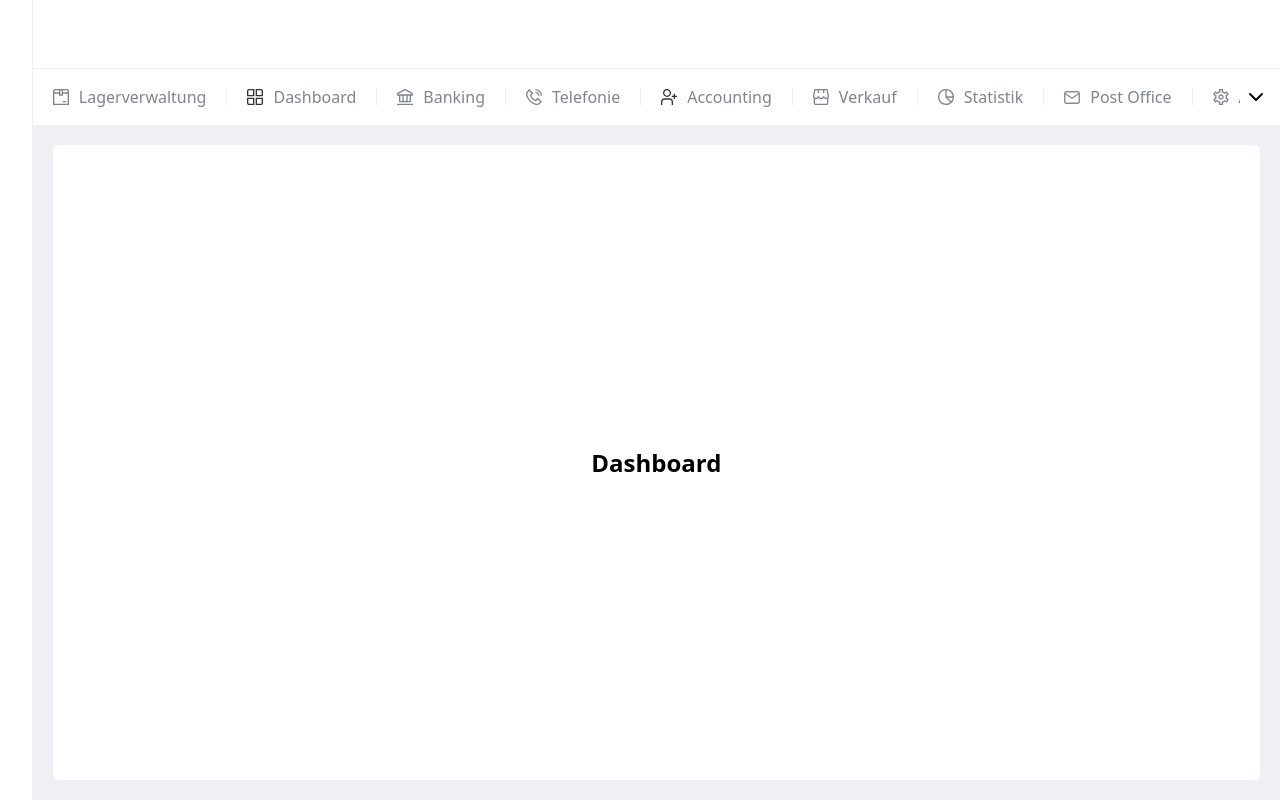
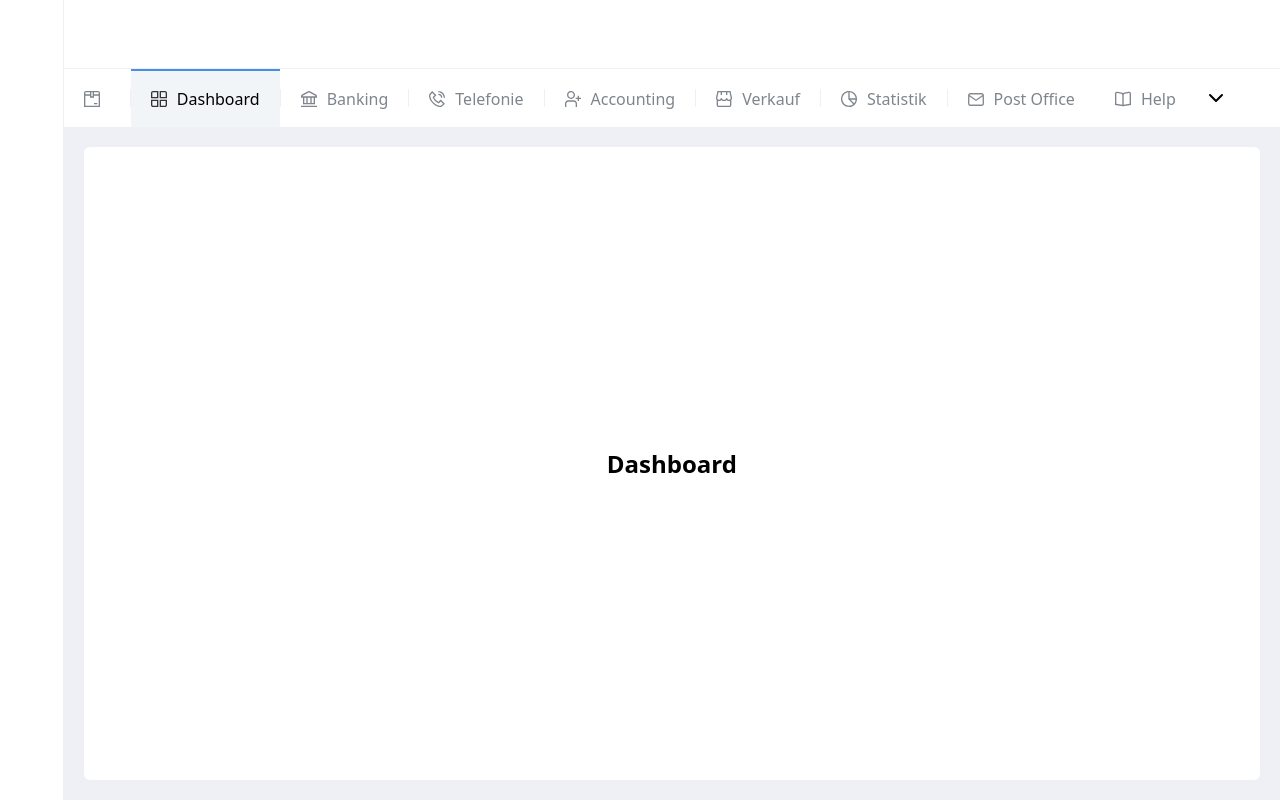
Before and after one commit to KristinaPotapenko/insiders-test, a Next.js app: page /dashboard in a window 1280 px wide. Built offline with nearby package versions, Linux system fonts and the light colour scheme.

Commit message:
feat: add overflow logic for dropdown

```diff
--- a/src/app/layout.tsx
+++ b/src/app/layout.tsx
@@ -3,8 +3,6 @@ import { Poppins } from "next/font/google";
 
 import "./globals.css";
 import TabsContainer from "@/components/TabsContainer/TabsContainer";
-
-import { ChevronDown } from "lucide-react";
 
 const poppins = Poppins({
   variable: "--font-poppins",
@@ -17,6 +15,43 @@ export const metadata: Metadata = {
   description:
     "Test project for Insiders company. Built with Next.js, Tailwind CSS, and modern frontend practices.",
 };
+
+const tabs = [
+  { id: 1, name: "Lagerverwaltung", pinned: true },
+  { id: 2, name: "Dashboard", pinned: false },
+  { id: 3, name: "Banking", pinned: false },
+  { id: 4, name: "Telefonie", pinned: false },
+  { id: 5, name: "Accounting", pinned: false },
+  { id: 6, name: "Verkauf", pinned: false },
+  { id: 7, name: "Statistik", pinned: false },
+  { id: 8, name: "Post Office", pinned: false },
+  { id: 9, name: "Administration", pinned: false },
+  { id: 10, name: "Help", pinned: false },
+  { id: 11, name: "Warenbestand", pinned: false },
+  { id: 12, name: "Auswahllisten", pinned: false },
+  { id: 13, name: "Einkauf", pinned: false },
+  { id: 14, name: "Rechn", pinned: false },
+  { id: 15, name: "Verkauf", pinned: false },
+  { id: 16, name: "Post Office", pinned: false },
+  { id: 17, name: "Telefonie", pinned: false },
+];
+
+const icons = [
+  { id: 1, src: "/tabs/Lagerverwaltung.svg", alt: "Lagerverwaltung" },
+  { id: 2, src: "/tabs/Dashboard.svg", alt: "Dashboard" },
+  { id: 3, src: "/tabs/Banking.svg", alt: "Banking" },
+  { id: 4, src: "/tabs/Telefonie.svg", alt: "Telefonie" },
+  { id: 5, src: "/tabs/Accounting.svg", alt: "Accounting" },
+  { id: 6, src: "/tabs/Verkauf.svg", alt: "Verkauf" },
+  { id: 7, src: "/tabs/Statistik.svg", alt: "Statistik" },
+  { id: 8, src: "/tabs/PostOffice.svg", alt: "Post Office" },
+  { id: 9, src: "/tabs/Administration.svg", alt: "Administration" },
+  { id: 10, src: "/tabs/Help.svg", alt: "Help" },
+  { id: 11, src: "/tabs/Warenbestand.svg", alt: "Warenbestand" },
+  { id: 12, src: "/tabs/Auswahllisten.svg", alt: "Auswahllisten" },
+  { id: 13, src: "/tabs/Einkauf.svg", alt: "Einkauf" },
+  { id: 14, src: "/tabs/Rechn.svg", alt: "Rechn" },
+];
 
 export default function RootLayout({
   children,
@@ -32,9 +67,8 @@ export default function RootLayout({
         <div className="flex flex-col grow min-w-0 bg-[rgba(174,182,206,0.2)]">
           <header className="flex-shrink-0 w-full h-[69px] bg-white border-b border-[rgba(174,182,206,0.2)]"></header>
           <main className="flex flex-col flex-1 min-h-0">
-            <div className="relative flex items-center flex-shrink-0 bg-white pr-10">
-              <TabsContainer />
-              <ChevronDown className="absolute top-1/2 right-3 w-6 h-6 -translate-y-1/2" />
+            <div className="flex-shrink-0 bg-white pr-12 b-2.5">
+              <TabsContainer tabs={tabs} icons={icons} />
             </div>
             {children}
           </main>
--- a/src/components/Tab/Tab.tsx
+++ b/src/components/Tab/Tab.tsx
@@ -1,13 +1,19 @@
 import Link from "next/link";
 
 interface TabProps {
+  className?: string;
   href: string;
+  onClick?: () => void;
   children: React.ReactNode;
 }
 
-export default function Tab({ href, children }: TabProps) {
+export default function Tab({ href, onClick, className, children }: TabProps) {
   return (
-    <Link className="text-[rgba(127,133,141,1)] text-nowrap" href={href}>
+    <Link
+      className={`${className} text-[rgba(127,133,141,1)] text-nowrap`}
+      href={href}
+      onClick={onClick}
+    >
       {children}
     </Link>
   );
--- /dev/null
+++ b/src/components/TabItem/TabItem.tsx
@@ -0,0 +1,45 @@
+import Image from "next/image";
+
+import { Tab as TabInterface, TabIcon } from "@/interfaces/interfaces";
+import { getHref } from "@/utils/getHref";
+import { getIcon } from "@/utils/getIcon";
+
+import Tab from "../Tab/Tab";
+
+interface TabItemProps {
+  tab: TabInterface;
+  activeTab: number;
+  icons: TabIcon[];
+  onClick: () => void;
+}
+
+export default function TabItem({
+  tab,
+  activeTab,
+  onClick,
+  icons,
+}: TabItemProps) {
+  const icon = getIcon(tab.name, icons);
+
+  return (
+    <Tab
+      href={getHref(tab.name)}
+      onClick={onClick}
+      className={`flex items-center gap-2.5 h-full px-5 py-4
+        border-t-2 border-transparent cursor-pointer
+        hover:bg-[rgba(241,245,248,1)]
+        hover:border-t-[rgb(127,133,141)]
+        ${
+          tab.id === activeTab
+            ? "border-t-[rgb(70,144,226)] bg-[rgba(241,245,248,1)]"
+            : ""
+        }
+      `}
+    >
+      {icon && <Image src={icon.src} alt={icon.alt} width={16} height={16} />}
+      <p className={tab.id === activeTab ? "text-black" : ""}>
+        {tab.pinned ? "" : tab.name}
+      </p>
+    </Tab>
+  );
+}
--- a/src/components/TabsContainer/TabsContainer.tsx
+++ b/src/components/TabsContainer/TabsContainer.tsx
@@ -1,73 +1,97 @@
-import Image from "next/image";
+"use client";
 
-import Tab from "../Tab/Tab";
+import { useEffect, useState } from "react";
 
-const tabsIcon = [
-  { id: 1, src: "/tabs/Lagerverwaltung.svg", alt: "Lagerverwaltung" },
-  { id: 2, src: "/tabs/Dashboard.svg", alt: "Dashboard" },
-  { id: 3, src: "/tabs/Banking.svg", alt: "Banking" },
-  { id: 4, src: "/tabs/Telefonie.svg", alt: "Telefonie" },
-  { id: 5, src: "/tabs/Accounting.svg", alt: "Accounting" },
-  { id: 6, src: "/tabs/Verkauf.svg", alt: "Verkauf" },
-  { id: 7, src: "/tabs/Statistik.svg", alt: "Statistik" },
-  { id: 8, src: "/tabs/PostOffice.svg", alt: "Post Office" },
-  { id: 9, src: "/tabs/Administration.svg", alt: "Administration" },
-  { id: 10, src: "/tabs/Help.svg", alt: "Help" },
-  { id: 11, src: "/tabs/Warenbestand.svg", alt: "Warenbestand" },
-  { id: 12, src: "/tabs/Auswahllisten.svg", alt: "Auswahllisten" },
-  { id: 13, src: "/tabs/Einkauf.svg", alt: "Einkauf" },
-  { id: 14, src: "/tabs/Rechn.svg", alt: "Rechn" },
-];
+import { Tab, TabIcon } from "@/interfaces/interfaces";
+import { useOverflowTabs } from "@/hooks/useOverflowTabs";
 
-export default function TabsContainer() {
-  const tabs = [
-    { id: 1, name: "Lagerverwaltung", pinned: false },
-    { id: 2, name: "Dashboard", pinned: false },
-    { id: 3, name: "Banking", pinned: false },
-    { id: 4, name: "Telefonie", pinned: false },
-    { id: 5, name: "Accounting", pinned: false },
-    { id: 6, name: "Verkauf", pinned: false },
-    { id: 7, name: "Statistik", pinned: false },
-    { id: 8, name: "Post Office", pinned: false },
-    { id: 9, name: "Administration", pinned: false },
-    { id: 10, name: "Help", pinned: false },
-    { id: 11, name: "Warenbestand", pinned: false },
-    { id: 12, name: "Auswahllisten", pinned: false },
-    { id: 13, name: "Einkauf", pinned: false },
-    { id: 14, name: "Rechn", pinned: false },
-    { id: 15, name: "Verkauf", pinned: false },
-    { id: 16, name: "Post Office", pinned: false },
-    { id: 17, name: "Telefonie", pinned: false },
-  ];
+import TabItem from "../TabItem/TabItem";
+import { TabsDropdown } from "../TabsDropdown/TabsDropdown";
+
+export interface TabsContainerProps {
+  tabs: Tab[];
+  icons: TabIcon[];
+}
+import { ChevronDown } from "lucide-react";
+
+export default function TabsContainer({ tabs, icons }: TabsContainerProps) {
+  const [activeTab, setActiveTab] = useState(2);
+  const { visibleTabs, overflowTabs, navRef, setTabRef } = useOverflowTabs({
+    tabs,
+  });
+  const [dropdownOpen, setDropdownOpen] = useState(false);
+
+  useEffect(() => {
+    if (!dropdownOpen) return;
+
+    const handleClickOutside = (event: MouseEvent) => {
+      if (navRef.current && !navRef.current.contains(event.target as Node)) {
+        setDropdownOpen(false);
+      }
+    };
+
+    document.addEventListener("mousedown", handleClickOutside);
+    return () => document.removeEventListener("mousedown", handleClickOutside);
+  }, [dropdownOpen]);
 
   return (
-    <nav className="flex w-full overflow-hidden">
+    <nav ref={navRef} className="relative flex w-full">
       {tabs.map((tab, index) => {
-        const href = `/${tab.name.toLowerCase().replace(/\s+/g, "-")}`;
-        const isLast = index === tabs.length - 1;
-
-        const icon = tabsIcon.find((icon) => icon.alt === tab.name);
-
+        const isVisible = visibleTabs.some((t) => t.id === tab.id);
+        if (!isVisible) {
+          return (
+            <div
+              key={tab.id}
+              ref={(el) => setTabRef(tab.id, el)}
+              className="absolute opacity-0 pointer-events-none"
+            />
+          );
+        }
         return (
-          <div key={tab.id} className="flex items-center flex-shrink-0">
-            <div className="flex items-center gap-2.5 px-5 py-4 flex-shrink-0">
-              {icon && (
-                <Image
-                  src={icon.src}
-                  alt={icon.alt}
-                  width={16}
-                  height={16}
-                  className="object-contain flex-shrink-0"
-                />
+          <div
+            key={tab.id}
+            ref={(el) => setTabRef(tab.id, el)}
+            className="flex items-center flex-shrink-0"
+          >
+            <TabItem
+              tab={tab}
+              activeTab={activeTab}
+              icons={icons}
+              onClick={() => setActiveTab(tab.id)}
+            />
+            {index < tabs.length - 1 &&
+              visibleTabs.some((t) => t.id === tabs[index + 1]?.id) && (
+                <div className="w-px h-4.5 bg-[rgba(174,182,206,0.2)]" />
               )}
-              <Tab href={href}>{tab.name}</Tab>
-            </div>
-            {!isLast && (
-              <div className="w-px h-4.5 bg-[rgba(174,182,206,0.2)] flex-shrink-0" />
-            )}
           </div>
         );
       })}
+
+      {overflowTabs.length > 0 && (
+        <>
+          <ChevronDown
+            onClick={() => setDropdownOpen(!dropdownOpen)}
+            className={`flex-shrink-0 w-6 h-6 cursor-pointer self-center mx-2
+              ${
+                dropdownOpen
+                  ? "bg-[rgba(70,144,226,1)] text-white rotate-180 rounded"
+                  : ""
+              }
+            `}
+          />
+          {dropdownOpen && (
+            <TabsDropdown
+              tabs={overflowTabs}
+              activeTab={activeTab}
+              onSelect={(id) => {
+                setActiveTab(id);
+                setDropdownOpen(false);
+              }}
+              icons={icons}
+            />
+          )}
+        </>
+      )}
     </nav>
   );
 }
--- /dev/null
+++ b/src/components/TabsDropdown/TabsDropdown.tsx
@@ -0,0 +1,46 @@
+import Image from "next/image";
+
+import { Tab as Tabinterface, TabIcon } from "@/interfaces/interfaces";
+
+import { getHref } from "@/utils/getHref";
+import { getIcon } from "@/utils/getIcon";
+
+import Tab from "../Tab/Tab";
+
+export interface TabsDropdownProps {
+  tabs: Tabinterface[];
+  activeTab: number;
+  icons: TabIcon[];
+  onSelect: (id: number) => void;
+}
+
+export function TabsDropdown({
+  tabs,
+  activeTab,
+  onSelect,
+  icons,
+}: TabsDropdownProps) {
+  return (
+    <div className="absolute top-full right-0 mt-1 w-48 bg-white border border-[rgba(233,233,233,0.7)] rounded-md shadow-lg z-50">
+      {tabs.map((tab) => {
+        const icon = getIcon(tab.name, icons);
+
+        return (
+          <Tab
+            className="flex items-center gap-2.5 px-4 py-2 hover:bg-gray-100 cursor-pointer"
+            key={tab.id}
+            href={getHref(tab.name)}
+            onClick={() => onSelect(tab.id)}
+          >
+            {icon && (
+              <Image src={icon.src} alt={icon.alt} width={16} height={16} />
+            )}
+            <p className={tab.id === activeTab ? "text-black " : ""}>
+              {tab.pinned ? "" : tab.name}{" "}
+            </p>
+          </Tab>
+        );
+      })}
+    </div>
+  );
+}
--- /dev/null
+++ b/src/hooks/useOverflowTabs.ts
@@ -0,0 +1,74 @@
+"use client";
+
+import { useCallback, useEffect, useRef, useState } from "react";
+
+import { Tab } from "@/interfaces/interfaces";
+
+export interface UseOverflowTabsParams {
+  tabs: Tab[];
+  containerWidth?: number;
+  chevronWidth?: number;
+}
+
+export interface UseOverflowTabsResult {
+  visibleTabs: Tab[];
+  overflowTabs: Tab[];
+  navRef: React.RefObject<HTMLDivElement | null>;
+  setTabRef: (id: number, el: HTMLDivElement | null) => void;
+}
+
+export function useOverflowTabs({
+  tabs,
+  containerWidth,
+  chevronWidth = 24,
+}: UseOverflowTabsParams): UseOverflowTabsResult {
+  const [visibleTabs, setVisibleTabs] = useState<Tab[]>(tabs);
+  const [overflowTabs, setOverflowTabs] = useState<Tab[]>([]);
+  const navRef = useRef<HTMLDivElement>(null);
+  const tabRefs = useRef<Map<number, HTMLDivElement>>(new Map());
+
+  const setTabRef = useCallback(
+    (tabId: number, element: HTMLDivElement | null) => {
+      if (element) {
+        tabRefs.current.set(tabId, element);
+      } else {
+        tabRefs.current.delete(tabId);
+      }
+    },
+    []
+  );
+
+  const calculateTabs = useCallback(() => {
+    if (!navRef.current) return;
+
+    const navWidth = containerWidth || navRef.current.offsetWidth;
+    let totalWidth = 0;
+    const visible: Tab[] = [];
+    const overflow: Tab[] = [];
+
+    tabs.forEach((tab) => {
+      const tabElement = tabRefs.current.get(tab.id);
+      const tabWidth = tabElement?.offsetWidth || 120;
+      const availableWidth =
+        navWidth - (overflow.length > 0 ? chevronWidth : 0);
+
+      if (totalWidth + tabWidth <= availableWidth) {
+        visible.push(tab);
+        totalWidth += tabWidth;
+      } else {
+        overflow.push(tab);
+      }
+    });
+
+    setVisibleTabs(visible);
+    setOverflowTabs(overflow);
+  }, [tabs, containerWidth, chevronWidth]);
+
+  useEffect(() => {
+    calculateTabs();
+    window.addEventListener("resize", calculateTabs);
+    return () => window.removeEventListener("resize", calculateTabs);
+  }, [calculateTabs]);
+
+  return { visibleTabs, overflowTabs, navRef, setTabRef };
+}
--- /dev/null
+++ b/src/interfaces/interfaces.ts
@@ -0,0 +1,11 @@
+export interface Tab {
+  id: number;
+  name: string;
+  pinned: boolean;
+}
+
+export interface TabIcon {
+  id: number;
+  src: string;
+  alt: string;
+}
--- /dev/null
+++ b/src/utils/getHref.ts
@@ -0,0 +1,2 @@
+export const getHref = (name: string) =>
+  `/${name.toLowerCase().replace(/\s+/g, "-")}`;
--- /dev/null
+++ b/src/utils/getIcon.ts
@@ -0,0 +1,8 @@
+export interface TabIcon {
+  id: number;
+  src: string;
+  alt: string;
+}
+
+export const getIcon = (name: string, icons: TabIcon[]): TabIcon | undefined =>
+  icons.find((icon) => icon.alt === name);
```
Also changed, not shown: public/staple.svg (added), public/tabs/Accounting.svg.
